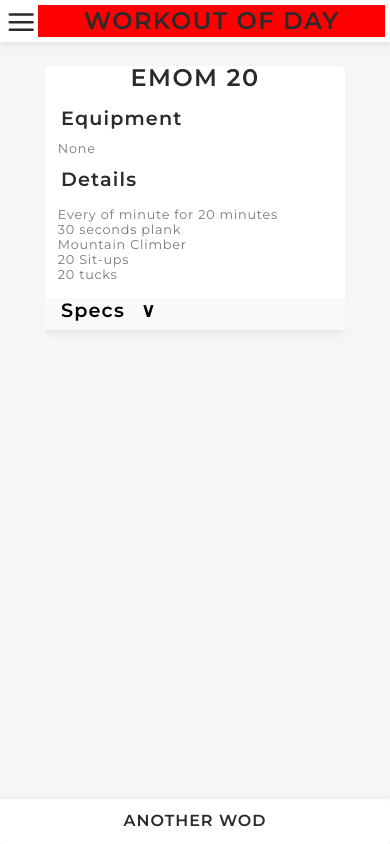
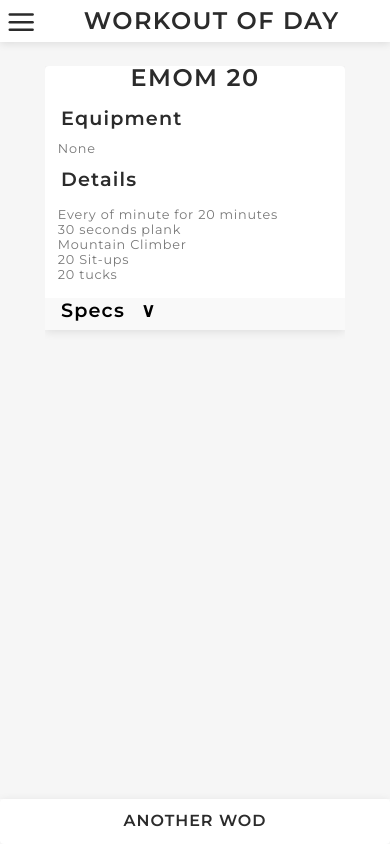
Before and after one commit to kjkaizens/givemeawod, a Next.js app: page /09052022 in a window 390 px wide. Built offline with nearby package versions, Linux system fonts and the light colour scheme.

Commit message:
hamburger menu

```diff
--- a/styles/Home.module.css
+++ b/styles/Home.module.css
@@ -224,7 +224,7 @@
     margin-top: auto;
     margin-bottom: auto;
     background-color: white;
-    align-items: center;
+    justify-content: center;
     color: #2B2B2B;
     border: none;
     height: 1.9rem;
@@ -237,7 +237,6 @@
   font-weight: bold;
   font-size: 1.5rem;
   line-height: 2.0rem;
-  background-color: red;
   margin: .3rem;
   /* display: flex; */
   align-items: center;
```
